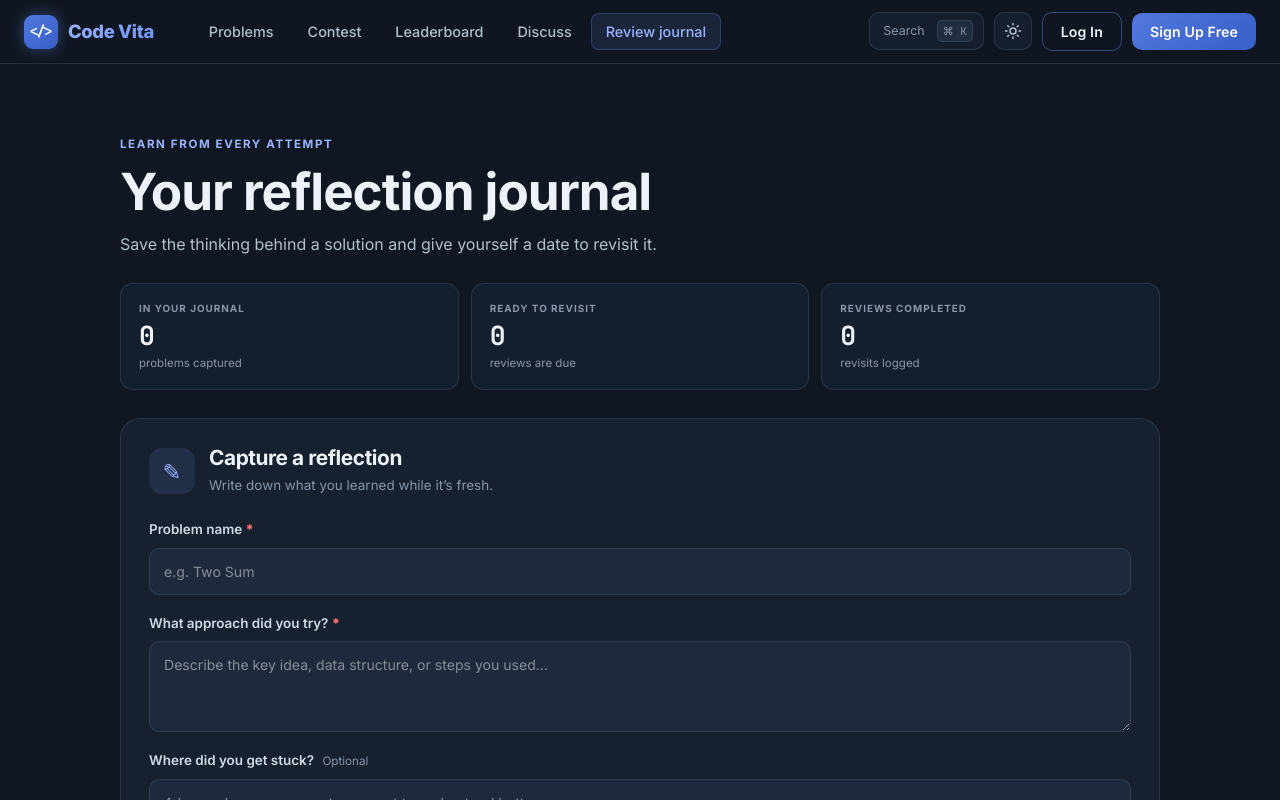
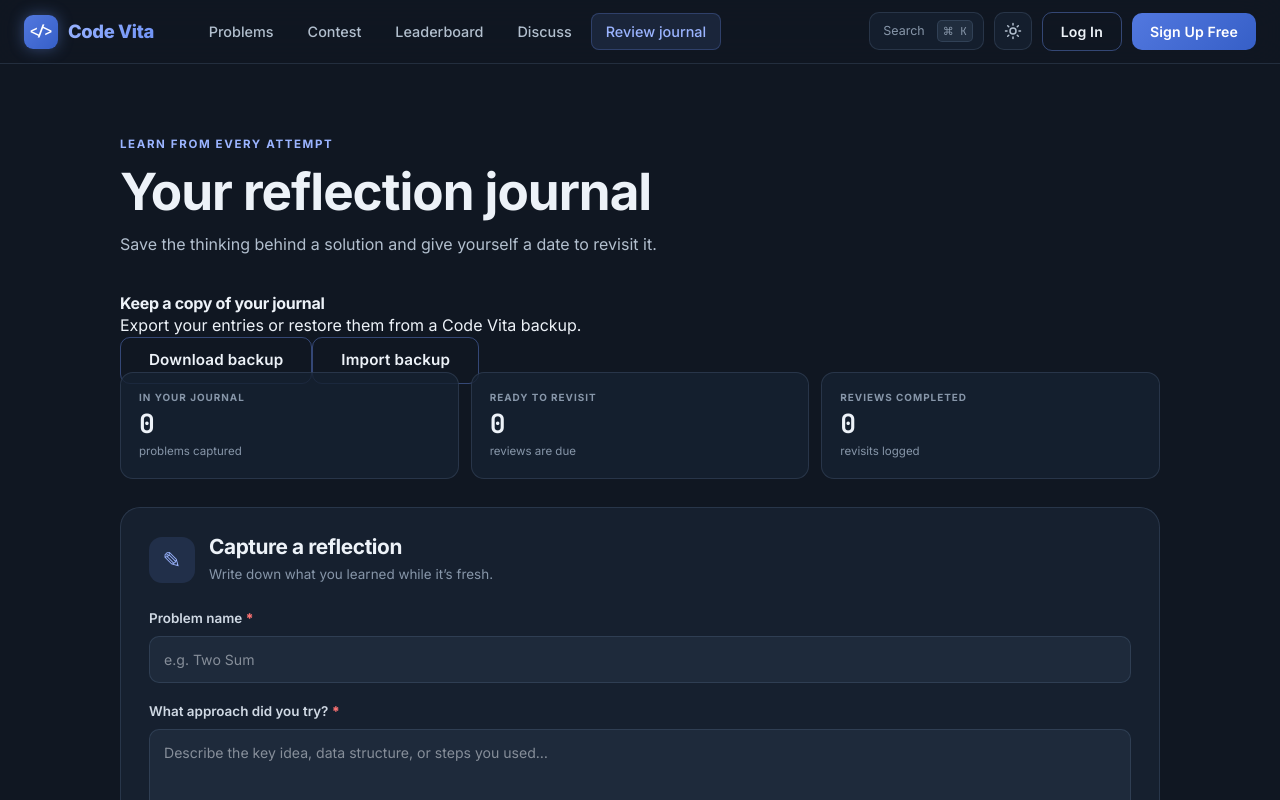
Before and after one commit to sourodeepsaha2/CodeVita, a React (Vite) app in the folder frontend/: page /review in a window 1280 px wide. Shown: the top 800 px of the page. Built offline with nearby package versions, Linux system fonts and the light colour scheme.

Commit message:
feat(frontend): export and restore reflection journals

```diff
--- a/frontend/src/pages/ReviewPage.jsx
+++ b/frontend/src/pages/ReviewPage.jsx
@@ -1,6 +1,6 @@
-import { useEffect, useState } from "react";
+import { useEffect, useRef, useState } from "react";
 import { useDocumentTitle } from "../hooks/useDocumentTitle";
-import { createReflection, loadReflections, saveReflections, scheduleReflectionReview, getReviewIntervalDays } from "../lib/reflectionJournal";
+import { createReflection, loadReflections, saveReflections, scheduleReflectionReview, getReviewIntervalDays, createReflectionBackup, parseReflectionBackup } from "../lib/reflectionJournal";
 import "./ReviewPage.css";
 
 export default function ReviewPage() {
@@ -8,6 +8,8 @@ export default function ReviewPage() {
   const [reflections, setReflections] = useState([]);
   const [storageError, setStorageError] = useState(false);
   const [queueFilter, setQueueFilter] = useState("all");
+  const [backupMessage, setBackupMessage] = useState("");
+  const backupInputRef = useRef(null);
 
   useEffect(() => {
     const refresh = () => setReflections(loadReflections());
@@ -49,6 +51,43 @@ export default function ReviewPage() {
     setReflections(next);
   };
 
+  const exportBackup = () => {
+    const blob = new Blob([createReflectionBackup(loadReflections())], { type: "application/json" });
+    const url = URL.createObjectURL(blob);
+    const link = document.createElement("a");
+    link.href = url;
+    link.download = `code-vita-journal-${new Date().toISOString().slice(0, 10)}.json`;
+    link.click();
+    URL.revokeObjectURL(url);
+    setBackupMessage("Journal backup downloaded.");
+  };
+
+  const importBackup = async (event) => {
+    const file = event.target.files?.[0];
+    event.target.value = "";
+    if (!file) return;
+
+    try {
+      const imported = parseReflectionBackup(await file.text());
+      const current = loadReflections();
+      const existingIds = new Set(current.map((reflection) => reflection.id));
+      const additions = imported.filter((reflection) => !existingIds.has(reflection.id));
+      const next = [...current, ...additions];
+      if (!saveReflections(next)) {
+        setStorageError(true);
+        setBackupMessage("Your browser couldn’t save the imported journal.");
+        return;
+      }
+      setStorageError(false);
+      setReflections(next);
+      setBackupMessage(additions.length
+        ? `Imported ${additions.length} ${additions.length === 1 ? "entry" : "entries"}. Existing entries were kept.`
+        : "This backup has no new entries. Your journal is unchanged.");
+    } catch (error) {
+      setBackupMessage(error instanceof Error ? error.message : "Couldn’t import this journal backup.");
+    }
+  };
+
   const visibleReflections = reflections
     .filter((reflection) => {
       const due = new Date(reflection.nextReviewAt) <= new Date();
@@ -65,6 +104,18 @@ export default function ReviewPage() {
         <h1>Your reflection journal</h1>
         <p>Save the thinking behind a solution and give yourself a date to revisit it.</p>
       </header>
+      <section className="journal-backup" aria-label="Journal backup">
+        <div>
+          <h2>Keep a copy of your journal</h2>
+          <p>Export your entries or restore them from a Code Vita backup.</p>
+        </div>
+        <div className="journal-backup-actions">
+          <button type="button" className="btn-outline-cv" onClick={exportBackup}>Download backup</button>
+          <button type="button" className="btn-outline-cv" onClick={() => backupInputRef.current?.click()}>Import backup</button>
+          <input ref={backupInputRef} className="sr-only" type="file" accept=".json,application/json" onChange={importBackup} aria-label="Choose a Code Vita journal backup" />
+        </div>
+        {backupMessage && <p className="journal-backup-message" role="status">{backupMessage}</p>}
+      </section>
       <section className="review-summary-grid" aria-label="Journal progress">
         <div className="review-summary-card"><span>IN YOUR JOURNAL</span><strong>{reflections.length}</strong><small>{reflections.length === 1 ? "problem" : "problems"} captured</small></div>
         <div className={`review-summary-card${dueCount ? " has-due" : ""}`}><span>READY TO REVISIT</span><strong>{dueCount}</strong><small>{dueCount === 1 ? "review is due" : "reviews are due"}</small></div>
```
